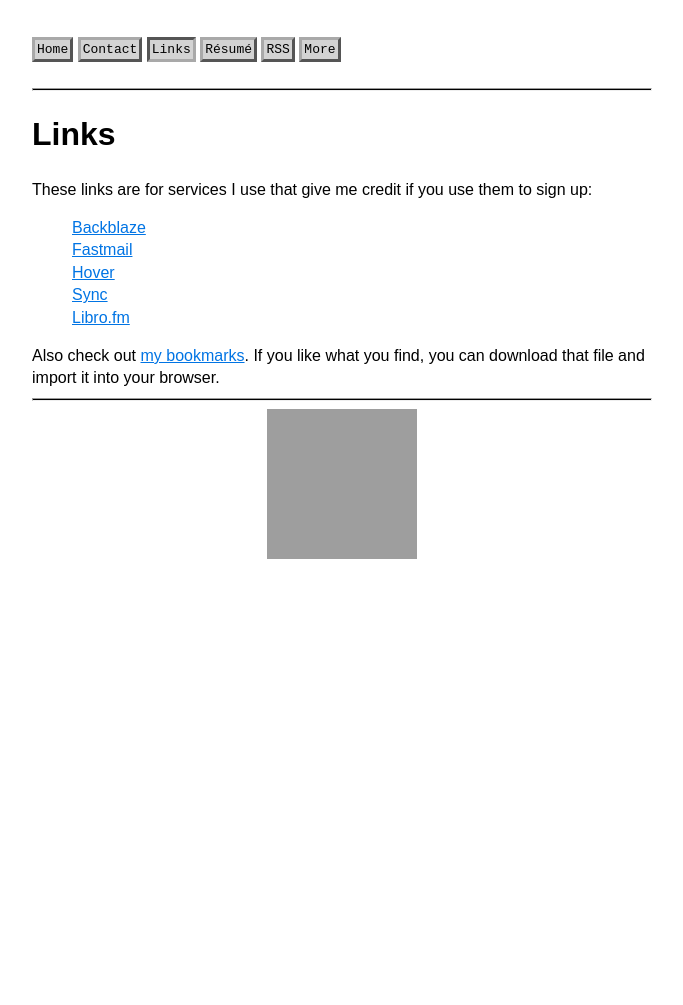
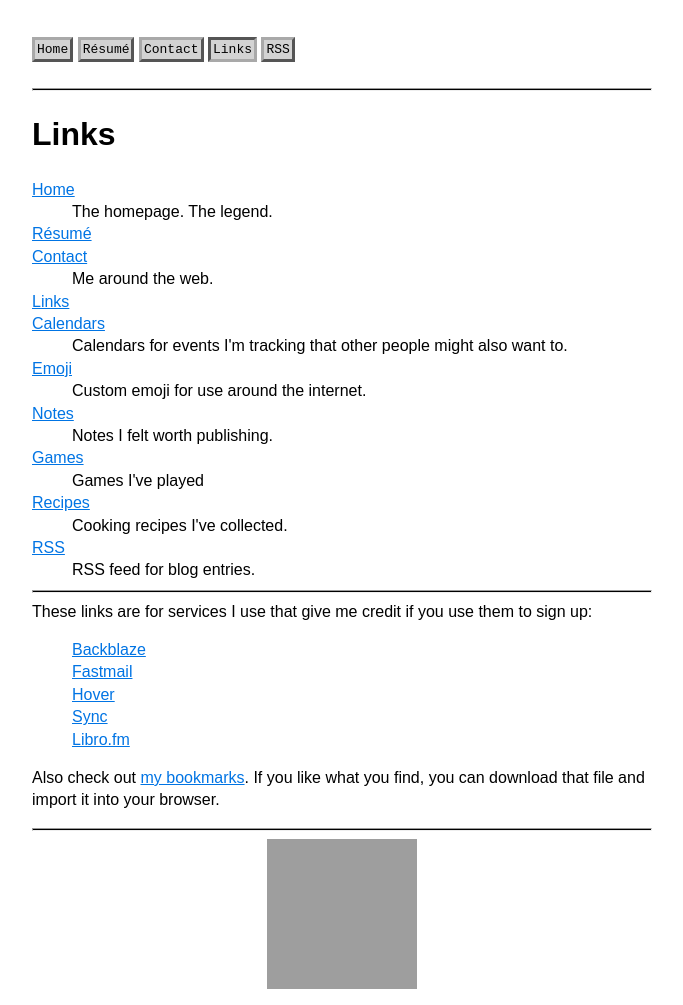
Before and after one commit to jacobpledger/website, a Jekyll site: the page built from links.html, in a window 1280 px wide. Shown: the whole page, without its empty margins (298-981 px from the left). Built offline with Jekyll 4.4.1, drawn with Linux system fonts in a browser that asks for light colours; before the commit the page ends 900 px from its top, so only the background shows below that; grey boxes are pictures that could not be loaded.

Commit message:
Cleanup "more" links

```diff
--- a/_data/navigation.yaml
+++ b/_data/navigation.yaml
@@ -2,10 +2,13 @@
   link: /
   nav: true
   description: "The homepage. The legend."
+- name: Résumé
+  link: resume.html
+  nav: true
 - name: Contact
   link: /contact.html
   nav: true
-  description: ""
+  description: "Me around the web."
 - name: Links
   link: /links.html
   nav: true
@@ -30,14 +33,7 @@
   link: recipes.html
   nav: false
   description: "Cooking recipes I've collected."
-- name: Résumé
-  link: resume.html
-  nav: true
 - name: RSS
   link: feed.xml
   nav: true
   description: "RSS feed for blog entries."
-- name: More
-  link: /more.html
-  nav: true
-  description: ""
--- a/_layouts/default.html
+++ b/_layouts/default.html
@@ -3,9 +3,9 @@
 	<head>
 		{% include head.html %}
 
-		<link rel="icon" type="image/png" href="/favicon-96x96.png?v=2" sizes="96x96"/>
+		<link rel="icon" type="image/png" href="/favicon-96x96.png" sizes="96x96"/>
 		<link rel="icon" type="image/svg+xml" href="/favicon.svg"/>
-		<link rel="shortcut icon" href="/favicon.ico?v=2"/>
+		<link rel="shortcut icon" href="/favicon.ico"/>
 		<link rel="apple-touch-icon" sizes="180x180" href="/apple-touch-icon.png"/>
 		<meta name="apple-mobile-web-app-title" content="Jake's Blog"/>
 		<link rel="manifest" href="/site.webmanifest"/>
--- a/links.html
+++ b/links.html
@@ -3,6 +3,15 @@ layout: default
 title: Links
 ---
 <h1>Links</h1>
+
+<dl class="site-features-list">
+{% for site_feature in site.data.navigation %}
+<dt><a href="{{ site_feature.link }}">{{ site_feature.name }}</a></dt>
+<dd>{{ site_feature.description }}</dd>
+{% endfor %}
+
+<hr>
+
 These links are for services I use that give me credit if you use them to sign up:
 {% include affiliates.html %}
 
```
Also changed, not shown: more.html (deleted, +0 -10 lines).
